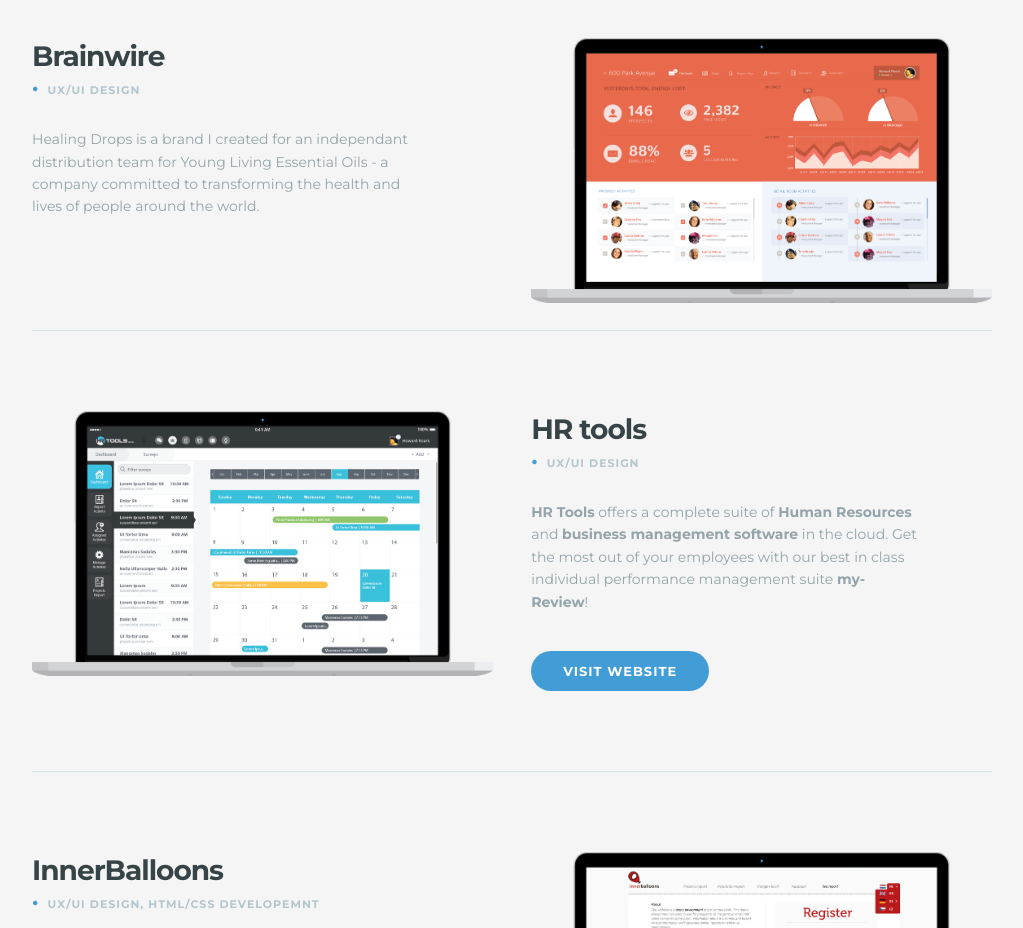
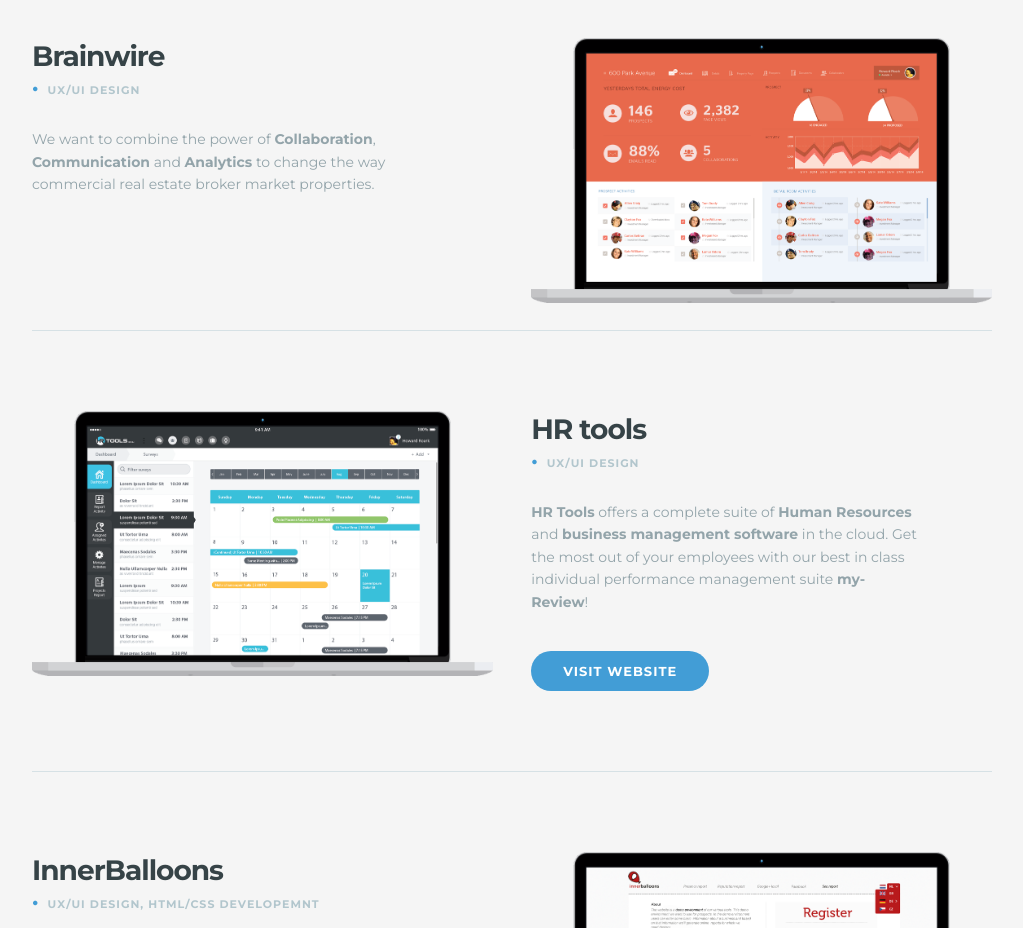
Before and after one commit to ksencaj/ksencaj.github.io, a plain HTML site: page index.html in a window 1280 px wide. Shown: the part 2580-3508 px from the top of the page, without its empty margins (128-1151 px from the left). Drawn offline with Linux system fonts and the light colour scheme; a script that the page names is missing.

Commit message:
Update index.html
Change "Brainwire" entry.

```diff
--- a/index.html
+++ b/index.html
@@ -171,7 +171,7 @@
                                         <li>UX/UI Design</li>
                                     </ul>
                                     <p class="project-description">
-                                        Healing Drops is a brand I created for an independant distribution team for Young Living Essential Oils - a company committed to transforming the health and lives of people around the world.
+                                        We want to combine the power of <strong>Collaboration</strong>, <strong>Communication</strong> and <strong>Analytics</strong> to change the way commercial real estate broker market properties.
                                     </p>
                                     <!--<a class="button button-primary" href="http://healingdrops.ca" target="_blank">Visit Website</a>-->
                                 </div>
```
